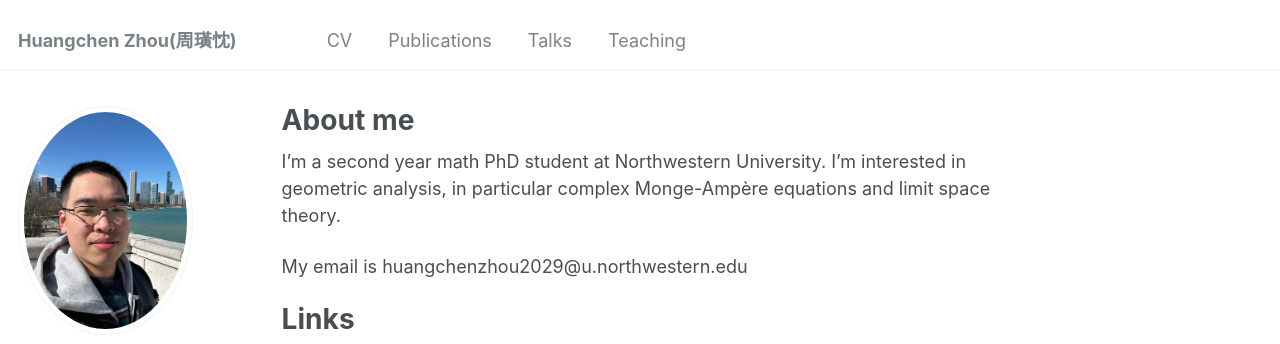
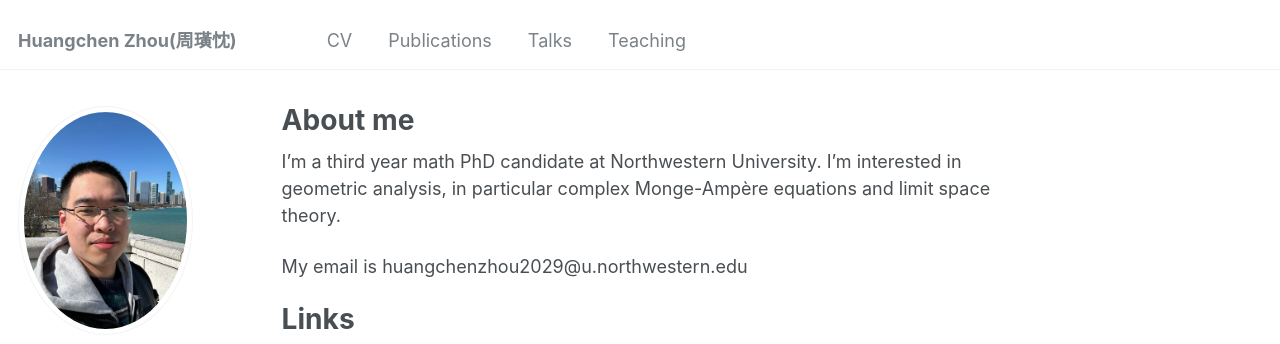
Before and after one commit to zhc515/zhc515.github.io, a Jekyll site: the page built from _pages/about.md, in a window 1280 px wide. Shown: the top 344 px of the page. Built offline with Jekyll 4.4.1, drawn with Linux system fonts in a browser that asks for light colours.

Commit message:
Update about.md

```diff
--- a/_pages/about.md
+++ b/_pages/about.md
@@ -7,7 +7,7 @@ redirect_from:
   - /about.html
 ---
 
-I'm a second year math PhD student at Northwestern University. I'm interested in geometric analysis, in particular complex Monge-Ampère equations and limit space theory.
+I'm a third year math PhD candidate at Northwestern University. I'm interested in geometric analysis, in particular complex Monge-Ampère equations and limit space theory.
 
 My email is huangchenzhou2029@u.northwestern.edu
 
```
